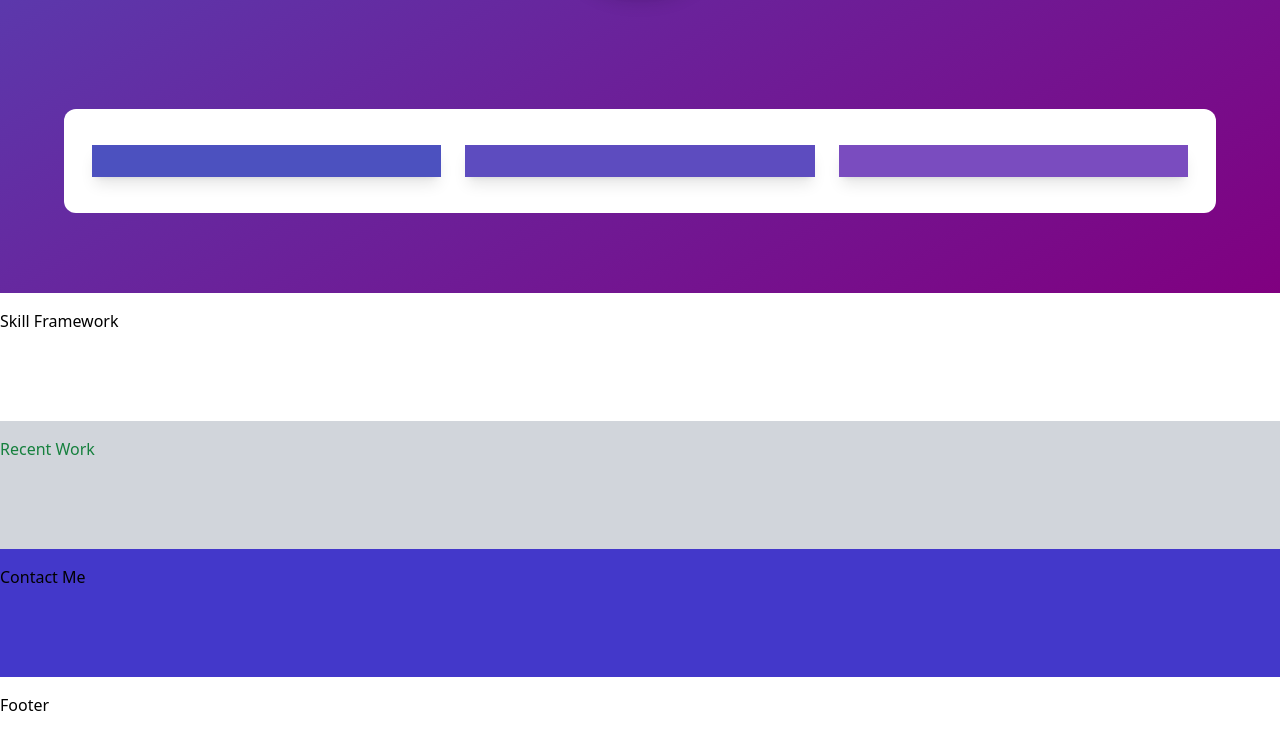
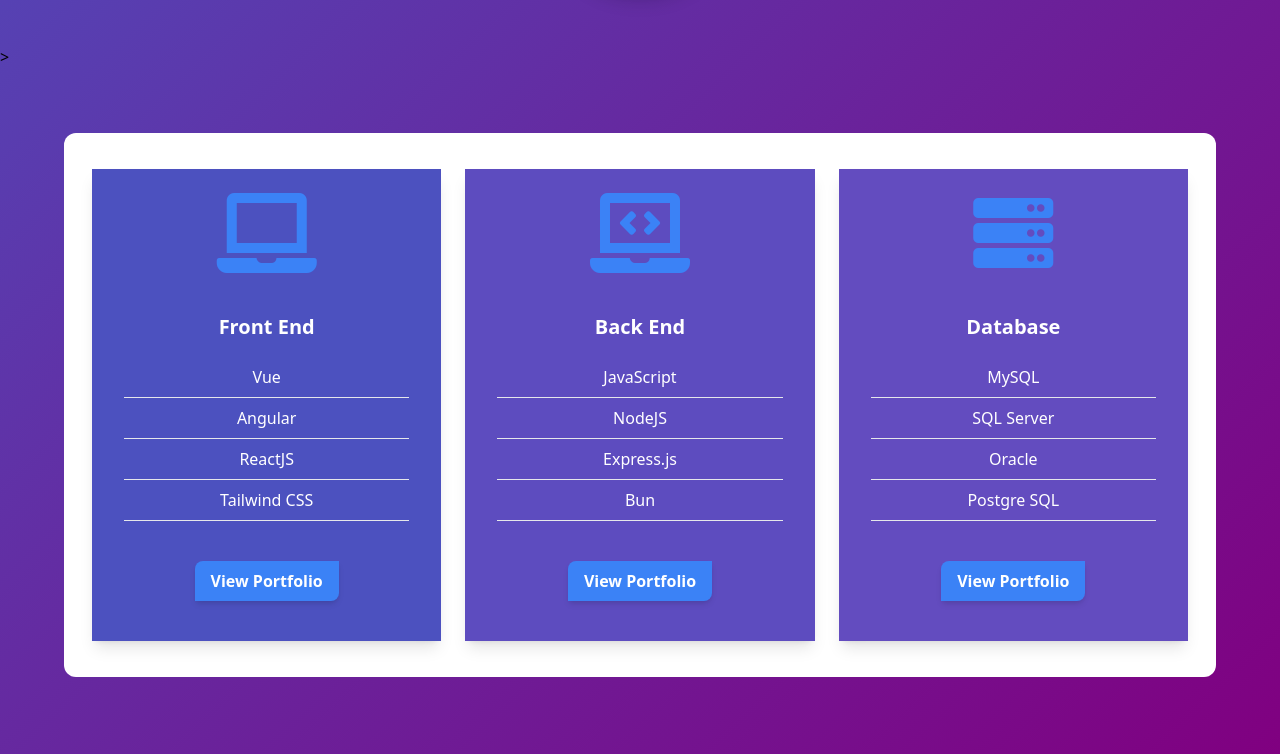
Before and after one commit to richofal/portfolio-tailwindcss, a website: page public/index.html in a window 1280 px wide. Shown: the part 565-1319 px from the top of the page. Drawn offline with Linux system fonts and the light colour scheme.

Commit message:
Build and style 'About Me' Section - Part 3.

```diff
--- a/public/index.html
+++ b/public/index.html
@@ -4,7 +4,8 @@
     <meta charset="UTF-8" />
     <meta name="viewport" content="width=device-width, initial-scale=1.0" />
     <title>Web Portfolio</title>
-    <link rel="stylesheet" href="css/style.css" />
+    <link rel="stylesheet" href="css/style.css"/>
+    <link rel="stylesheet" href="https:use.fontawesome.com/releases/v5.7.0/css/all.css"/>
     <style>
       .gradient {
         background-image: linear-gradient(to bottom right, #4c51bf, purple);
@@ -13,101 +14,45 @@
   </head>
   <body>
     <section class="w-screen mx-auto">
-      <nav
-        class="flex flex-wrap p-3 justify-between bg-black w-full top-0 left-0 right-0 z-50"
-      >
+      <nav class="flex flex-wrap p-3 justify-between bg-black w-full top-0 left-0 right-0 z-50">
         <div class="flex flex-shrink-0 mr-6">
-          <img src="/public/images/logo.png" alt="" class="h-auto w-20 mr-6" />
+          <img src="/public/images/logo.png" alt="" class="h-auto w-20 mr-6"/>
         </div>
         <div class="block lg:hidden">
-          <a
-            class="flex items-center px-3 py-2 rounded border border-indigo-400 text-indigo-500 hover:text-indigo-700 hover:border-indigo-700"
-          >
-            <svg
-              xmlns="http://www.w3.org/2000/svg"
-              x="0px"
-              y="0px"
-              width="36"
-              height="36  "
-              viewBox="0 0 48 48"
-            >
-              <linearGradient
-                id="EIPc0qTNCX0EujYwtxKaXa_MmupZtPbnw66_gr1"
-                x1="12.066"
-                x2="34.891"
-                y1=".066"
-                y2="22.891"
-                gradientUnits="userSpaceOnUse"
-              >
+          <a class="flex items-center px-3 py-2 rounded border border-indigo-400 text-indigo-500 hover:text-indigo-700 hover:border-indigo-700">
+            <svg xmlns="http://www.w3.org/2000/svg" x="0px" y="0px" width="36" height="36" viewBox="0 0 48 48">
+              <linearGradient id="EIPc0qTNCX0EujYwtxKaXa_MmupZtPbnw66_gr1" x1="12.066" x2="34.891" y1=".066" y2="22.891" gradientUnits="userSpaceOnUse">
                 <stop offset=".237" stop-color="#3bc9f3"></stop>
                 <stop offset=".85" stop-color="#1591d8"></stop>
               </linearGradient>
-              <path
-                fill="url(#EIPc0qTNCX0EujYwtxKaXa_MmupZtPbnw66_gr1)"
-                d="M43,15H5c-1.1,0-2-0.9-2-2v-2c0-1.1,0.9-2,2-2h38c1.1,0,2,0.9,2,2v2C45,14.1,44.1,15,43,15z"
-              ></path>
-              <linearGradient
-                id="EIPc0qTNCX0EujYwtxKaXb_MmupZtPbnw66_gr2"
-                x1="12.066"
-                x2="34.891"
-                y1="12.066"
-                y2="34.891"
-                gradientUnits="userSpaceOnUse"
-              >
+              <path fill="url(#EIPc0qTNCX0EujYwtxKaXa_MmupZtPbnw66_gr1)" d="M43,15H5c-1.1,0-2-0.9-2-2v-2c0-1.1,0.9-2,2-2h38c1.1,0,2,0.9,2,2v2C45,14.1,44.1,15,43,15z"></path>
+              <linearGradient id="EIPc0qTNCX0EujYwtxKaXb_MmupZtPbnw66_gr2" x1="12.066" x2="34.891" y1="12.066" y2="34.891" gradientUnits="userSpaceOnUse">
                 <stop offset=".237" stop-color="#3bc9f3"></stop>
                 <stop offset=".85" stop-color="#1591d8"></stop>
               </linearGradient>
-              <path
-                fill="url(#EIPc0qTNCX0EujYwtxKaXb_MmupZtPbnw66_gr2)"
-                d="M43,27H5c-1.1,0-2-0.9-2-2v-2c0-1.1,0.9-2,2-2h38c1.1,0,2,0.9,2,2v2C45,26.1,44.1,27,43,27z"
-              ></path>
-              <linearGradient
-                id="EIPc0qTNCX0EujYwtxKaXc_MmupZtPbnw66_gr3"
-                x1="12.066"
-                x2="34.891"
-                y1="24.066"
-                y2="46.891"
-                gradientUnits="userSpaceOnUse"
-              >
+              <path fill="url(#EIPc0qTNCX0EujYwtxKaXb_MmupZtPbnw66_gr2)" d="M43,27H5c-1.1,0-2-0.9-2-2v-2c0-1.1,0.9-2,2-2h38c1.1,0,2,0.9,2,2v2C45,26.1,44.1,27,43,27z"></path>
+              <linearGradient id="EIPc0qTNCX0EujYwtxKaXc_MmupZtPbnw66_gr3" x1="12.066" x2="34.891" y1="24.066" y2="46.891" gradientUnits="userSpaceOnUse">
                 <stop offset=".237" stop-color="#3bc9f3"></stop>
                 <stop offset=".85" stop-color="#1591d8"></stop>
               </linearGradient>
-              <path
-                fill="url(#EIPc0qTNCX0EujYwtxKaXc_MmupZtPbnw66_gr3)"
-                d="M43,39H5c-1.1,0-2-0.9-2-2v-2c0-1.1,0.9-2,2-2h38c1.1,0,2,0.9,2,2v2C45,38.1,44.1,39,43,39z"
-              ></path>
+              <path fill="url(#EIPc0qTNCX0EujYwtxKaXc_MmupZtPbnw66_gr3)" d="M43,39H5c-1.1,0-2-0.9-2-2v-2c0-1.1,0.9-2,2-2h38c1.1,0,2,0.9,2,2v2C45,38.1,44.1,39,43,39z"></path>
             </svg>
           </a>
         </div>
-        <div
-          class="w-full block flex-grow lg:flex lg:items-center lg:w-auto px-6"
-        >
+        <div class="w-full block flex-grow lg:flex lg:items-center lg:w-auto px-6">
           <div class="text-sm lg:flex-grow">
-            <a
-              href="#about"
-              class="block mt-4 lg:inline-block lg:mt-0 text-gray-600 hover:text-gray-900 text-sm lg:text-lg mr-2 py-1"
-            >
+            <a href="#about" class="block mt-4 lg:inline-block lg:mt-0 text-gray-600 hover:text-gray-900 text-sm lg:text-lg mr-2 py-1">
               About Me
             </a>
-            <a
-              href="#skill"
-              class="block mt-4 lg:inline-block lg:mt-0 text-gray-600 hover:text-gray-900 text-sm lg:text-lg mr-4 py-1"
-            >
+            <a href="#skill" class="block mt-4 lg:inline-block lg:mt-0 text-gray-600 hover:text-gray-900 text-sm lg:text-lg mr-4 py-1">
               Skill Framework
             </a>
-            <a
-              href="#recent"
-              class="block mt-4 lg:inline-block lg:mt-0 text-gray-600 hover:text-gray-900 text-sm lg:text-lg mr-4 py-1"
-            >
+            <a href="#recent" class="block mt-4 lg:inline-block lg:mt-0 text-gray-600 hover:text-gray-900 text-sm lg:text-lg mr-4 py-1">
               Recent Work
             </a>
           </div>
-
           <div class="px-3">
-            <a
-              href="#"
-              class="inline-block text-sm lg:text-lg px-3 py-2 rounded text-gray-600 border border-gray-600 hover:border-transparent hover:text-white hover:bg-indigo-700 mt-4 lg:mt-0"
-            >
+            <a href="#" class="inline-block text-sm lg:text-lg px-3 py-2 rounded text-gray-600 border border-gray-600 hover:border-transparent hover:text-white hover:bg-indigo-700 mt-4 lg:mt-0">
               Contact Me
             </a>
           </div>
@@ -119,34 +64,74 @@
       <div class="px-16 py-8 text-center text-white">
         <h1 class="w-full text-5xl font-bold">About Me</h1>
         <div class="mb-4">
-          <div
-            class="bg-purple-500 w-1/6 my-2 opacity-75 rounded h-1 mx-auto"
-          ></div>
+          <div class="bg-purple-500 w-1/6 my-2 opacity-75 rounded h-1 mx-auto"></div>
         </div>
         <h2 class="text-3xl font-bold mb-2">Hi, I'm Richo Febrian</h2>
         <h3 class="text-lg mb-2">
-          I’m a Full Stack Developer with a Bachelor's degree in Information
+          I'm a Full Stack Developer with a Bachelor's degree in Information
           Systems from Universitas Airlangga. I am passionate about technology
-          and experienced in both front-end and back-end development. I’m
+          and experienced in both front-end and back-end development. I'm
           looking forward to leveraging my skills and passion to create
           innovative solutions and contribute to a dynamic team.
         </h3>
         <div class="w-full">
           <div class="px-4 py-4">
-            <img
-              src="/public/images/about-me.jpg"
-              alt=""
-              class="shadow-lg rounded-full max-w-full mx-auto text-center w-48"
-            />
+            <img src="/public/images/about-me.jpg" alt="Profile" class="shadow-lg rounded-full max-w-full mx-auto text-center w-48"/>
           </div>
         </div>
-      </div>
-      <div
-        class="grid grid-cols-1 md:grid-cols-3 bg-white px-4 py-6 m-16 rounded-xl"
-      >
-        <div class="max-w-full shadow-lg px-4 py-4 bg-[#4c51bf] m-3"></div>
-        <div class="max-w-full shadow-lg px-4 py-4 bg-[#5d4cbf] m-3"></div>
-        <div class="max-w-full shadow-lg px-4 py-4 bg-[#7a4cbf] m-3"></div>
+      </div>>
+      <div class="grid grid-cols-1 md:grid-cols-3 bg-white px-4 py-6 m-16 rounded-xl">
+        <div class="max-w-full shadow-lg px-4 py-6 bg-[#4c51bf] m-3 text-center">
+          <i class="fas fa-laptop text-blue-500 fa-5x mb-6"></i>
+          <div class="p-4 text-white">
+            <p class="font-bold text-lg md:text-xl mb-6">Front End</p>
+            <p class="text-base mb-2">Vue</p>
+            <hr class="text-white mb-2" />
+            <p class="text-white text-base mb-2">Angular</p>
+            <hr class="text-white mb-2" />
+            <p class="text-white text-base mb-2">ReactJS</p>
+            <hr class="text-white mb-2" />
+            <p class="text-white text-base mb-2">Tailwind CSS</p>
+            <hr class="text-white mb-2" />
+          </div>
+          <div class="px-2 py-4">
+            <button class="bg-blue-500 hover:bg-blue-700 text-white font-bold px-4 py-2 shadow-md rounded-tl-lg rounded-br-lg">View Portfolio</button>
+          </div>
+        </div>
+        <div class="max-w-full shadow-lg px-4 py-6 bg-[#5d4cbf] m-3 text-center">
+          <i class="fas fa-laptop-code text-blue-500 fa-5x mb-6"></i>
+            <div class="p-4 text-white">
+              <p class="font-bold text-lg md:text-xl mb-6">Back End</p>
+              <p class="text-base mb-2">JavaScript</p>
+              <hr class="text-white mb-2" />
+              <p class="text-white text-base mb-2">NodeJS</p>
+              <hr class="text-white mb-2" />
+              <p class="text-white text-base mb-2">Express.js</p>
+              <hr class="text-white mb-2" />
+              <p class="text-white text-base mb-2">Bun</p>
+              <hr class="text-white mb-2" />
+            </div>
+            <div class="px-2 py-4">
+              <button class="bg-blue-500 hover:bg-blue-700 text-white font-bold px-4 py-2 shadow-md rounded-tl-lg rounded-br-lg">View Portfolio</button>
+            </div>
+        </div>
+        <div class="max-w-full shadow-lg px-4 py-6 bg-[#634cbf] m-3 text-center">
+          <i class="fas fa-server text-blue-500 fa-5x mb-6"></i>
+          <div class="p-4 text-white">
+            <p class="font-bold text-lg md:text-xl mb-6">Database</p>
+            <p class="text-base mb-2">MySQL</p>
+            <hr class="text-white mb-2" />
+            <p class="text-white text-base mb-2">SQL Server</p>
+            <hr class="text-white mb-2" />
+            <p class="text-white text-base mb-2">Oracle</p>
+            <hr class="text-white mb-2" />
+            <p class="text-white text-base mb-2">Postgre SQL</p>
+            <hr class="text-white mb-2" />
+          </div>
+          <div class="px-2 py-4">
+            <button class="bg-blue-500 hover:bg-blue-700 text-white font-bold px-4 py-2 shadow-md rounded-tl-lg rounded-br-lg">View Portfolio</button>
+          </div>
+        </div>
       </div>
     </section>
 
```
Also changed, not shown: public/css/style.css.
